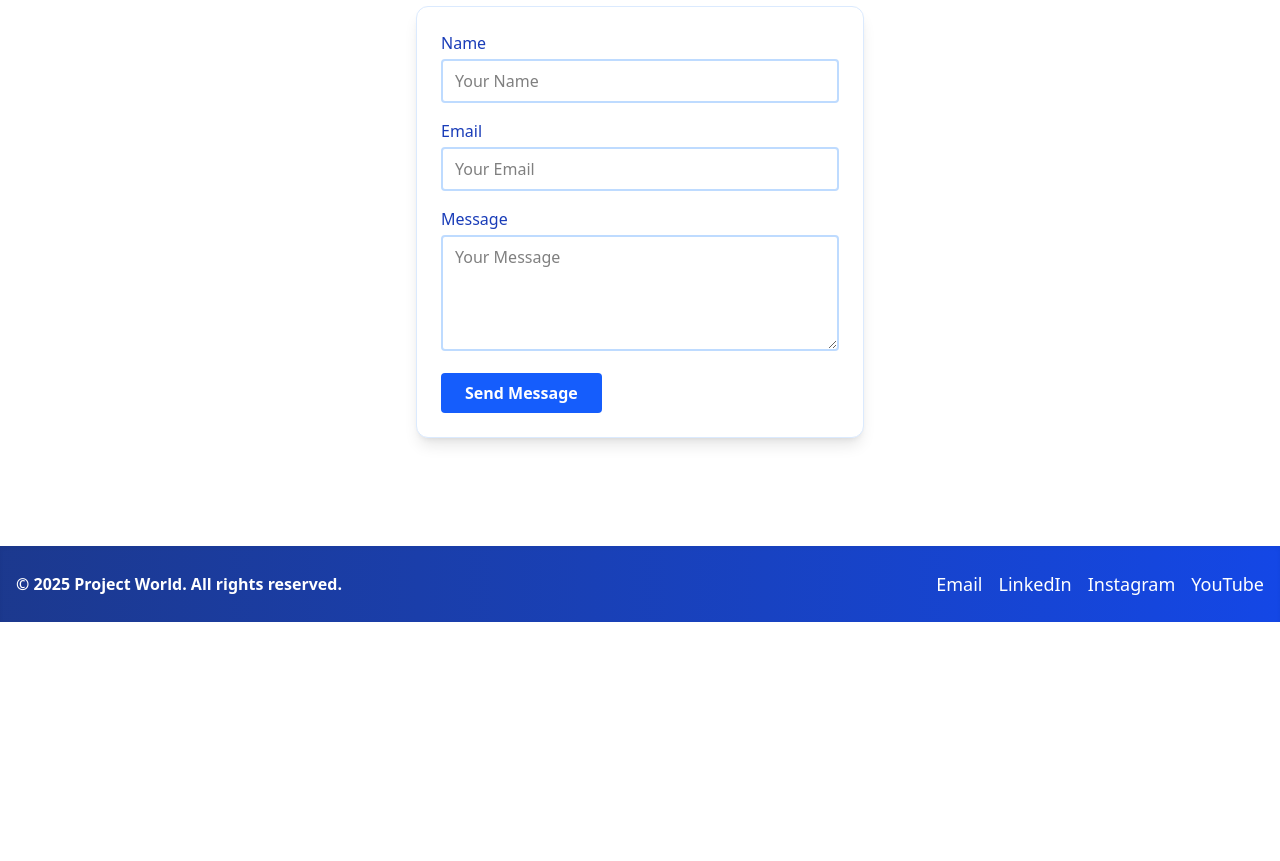
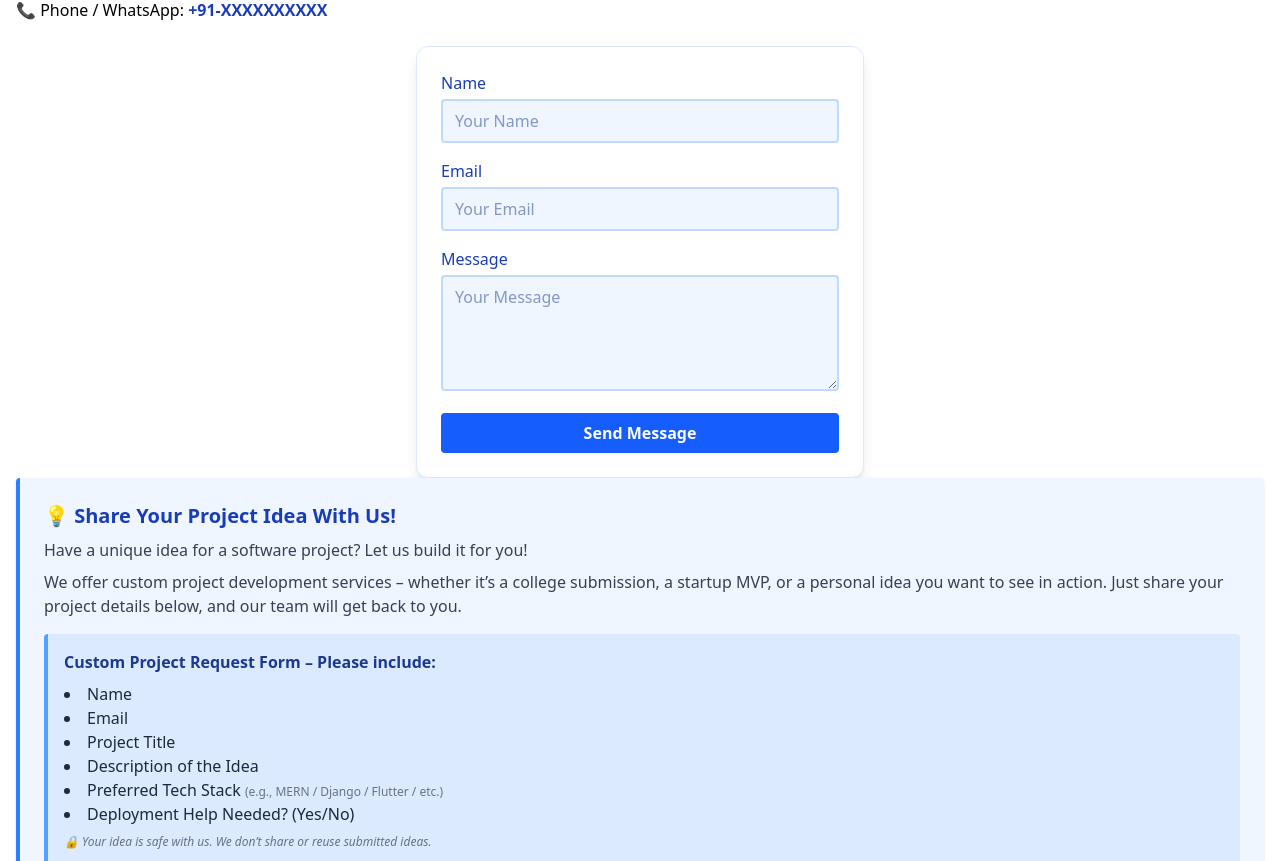
Before and after one commit to SouravKrGupta/ProjectWorld, a React (Vite) app: page /contact in a window 1280 px wide. Shown: the part 178-1039 px from the top of the page. Before the commit the page ends 800 px from the top, so only its background shows below. Built offline with nearby package versions, Linux system fonts and the light colour scheme.

Commit message:
Enhance About and Contact pages with detailed project order information and custom project request features

```diff
--- a/src/pages/About.jsx
+++ b/src/pages/About.jsx
@@ -14,6 +14,14 @@ const About = () => (
       <li>Easy deployment guide</li>
       <li>Email delivery after purchase</li>
     </ul>
+    <h2 className="text-xl font-semibold mb-2 text-blue-700">How Custom Project Orders Work</h2>
+    <ul className="list-disc list-inside mb-4 text-gray-700">
+      <li>Once you share your project idea, we will connect with you via Gmail and WhatsApp for further discussion.</li>
+      <li>To start, you pay half the project amount as an advance.</li>
+      <li>After project completion, you pay the remaining amount to receive your full project.</li>
+      <li>This is our policy for idea-based (custom) projects.</li>
+      <li>If you buy a ready-made project, you pay the full amount as listed and receive your project within a week.</li>
+    </ul>
   </div>
 );
 
--- a/src/pages/Contact.jsx
+++ b/src/pages/Contact.jsx
@@ -6,23 +6,42 @@ const Contact = () => (
     <h1 className="text-3xl font-bold mb-4 text-blue-800">Contact Us</h1>
     <div className="mb-4">
       <p className="mb-2 text-lg text-gray-700">📧 Email: <a href="mailto:projectworld@example.com" className="text-blue-600 underline">projectworld@example.com</a></p>
-      {/* <p className="mb-2">📞 Phone / WhatsApp: +91-XXXXXXXXXX</p> */}
+      <p className="mb-2">📞 Phone / WhatsApp: <span className="text-blue-800 font-semibold">+91-XXXXXXXXXX</span></p>
+
     </div>
-    <form className="max-w-md mx-auto bg-white rounded-xl shadow-lg p-6 border border-blue-100">
+    <form className="max-w-md mx-auto bg-white rounded-xl shadow-lg p-6 border border-blue-100 mt-6">
       <div className="mb-4">
         <label className="block mb-1 font-medium text-blue-800">Name</label>
-        <input type="text" className="w-full px-3 py-2 rounded border-2 border-blue-200 focus:outline-none focus:ring-2 focus:ring-blue-400" placeholder="Your Name" />
+        <input type="text" className="w-full px-3 py-2 rounded border-2 border-blue-200 focus:outline-none focus:ring-2 focus:ring-blue-400 bg-blue-50 text-blue-900" placeholder="Your Name" />
       </div>
       <div className="mb-4">
         <label className="block mb-1 font-medium text-blue-800">Email</label>
-        <input type="email" className="w-full px-3 py-2 rounded border-2 border-blue-200 focus:outline-none focus:ring-2 focus:ring-blue-400" placeholder="Your Email" />
+        <input type="email" className="w-full px-3 py-2 rounded border-2 border-blue-200 focus:outline-none focus:ring-2 focus:ring-blue-400 bg-blue-50 text-blue-900" placeholder="Your Email" />
       </div>
       <div className="mb-4">
         <label className="block mb-1 font-medium text-blue-800">Message</label>
-        <textarea className="w-full px-3 py-2 rounded border-2 border-blue-200 focus:outline-none focus:ring-2 focus:ring-blue-400" rows="4" placeholder="Your Message"></textarea>
+        <textarea className="w-full px-3 py-2 rounded border-2 border-blue-200 focus:outline-none focus:ring-2 focus:ring-blue-400 bg-blue-50 text-blue-900" rows="4" placeholder="Your Message"></textarea>
       </div>
-      <button type="submit" className="bg-blue-600 text-white px-6 py-2 rounded hover:bg-blue-700 transition font-semibold">Send Message</button>
+      <button type="submit" className="bg-blue-600 text-white px-6 py-2 rounded hover:bg-blue-700 transition font-semibold w-full">Send Message</button>
     </form>
+    <div className="mb-8 p-6 bg-blue-50 border-l-4 border-blue-500 rounded shadow-sm">
+      <h2 className="text-xl font-semibold text-blue-800 mb-2">💡 Share Your Project Idea With Us!</h2>
+      <p className="mb-2 text-gray-700">Have a unique idea for a software project? Let us build it for you!</p>
+      <p className="mb-4 text-gray-700">We offer custom project development services – whether it’s a college submission, a startup MVP, or a personal idea you want to see in action. Just share your project details below, and our team will get back to you.</p>
+      <div className="mb-4 p-4 bg-blue-100 border-l-4 border-blue-400 rounded">
+        <span className="block font-semibold text-blue-900 mb-2">Custom Project Request Form – Please include:</span>
+        <ul className="list-disc list-inside text-gray-800">
+          <li>Name</li>
+          <li>Email</li>
+          <li>Project Title</li>
+          <li>Description of the Idea</li>
+          <li>Preferred Tech Stack <span className="text-xs text-gray-500">(e.g., MERN / Django / Flutter / etc.)</span></li>
+          <li>Deployment Help Needed? (Yes/No)</li>
+        </ul>
+        <div className="mt-2 text-xs text-gray-500 italic">🔒 Your idea is safe with us. We don’t share or reuse submitted ideas.</div>
+      </div>
+      <a href="https://forms.gle/your-google-form-link" target="_blank" rel="noopener noreferrer" className="inline-block bg-blue-600 text-white px-6 py-3 rounded hover:bg-blue-700 transition font-semibold text-lg">Submit Your Idea via Google Form</a>
+    </div>
     {/* Optional: Social Links, Google Maps, etc. */}
   </div>
 );
--- a/src/pages/Home.jsx
+++ b/src/pages/Home.jsx
@@ -34,7 +34,13 @@ const Home = () => (
     </div>
     {/* Call to Action */}
     <div className="text-center mt-8">
-      <p className="text-lg font-medium text-blue-700">Need a project? Fill the Google Form, complete payment, and get your project via email!</p>
+      <p className="text-lg font-medium text-blue-700 mb-4">Need a project? Fill the Google Form, complete payment, and get your project via email!</p>
+      <div className="max-w-2xl mx-auto bg-blue-50 border-l-4 border-blue-500 rounded p-6 mb-4">
+        <h3 className="text-xl font-semibold text-blue-800 mb-2">💡 Share Your Project Idea With Us!</h3>
+        <p className="mb-2 text-gray-700">Have a unique idea for a software project? Let us build it for you!</p>
+        <p className="mb-4 text-gray-700">We offer custom project development services – whether it’s a college submission, a startup MVP, or a personal idea you want to see in action. Just share your project details and our team will get back to you.</p>
+        <a href="/contact" className="inline-block bg-blue-600 text-white px-6 py-3 rounded hover:bg-blue-700 transition font-semibold text-lg">Submit Your Idea</a>
+      </div>
     </div>
   </div>
 );
```
